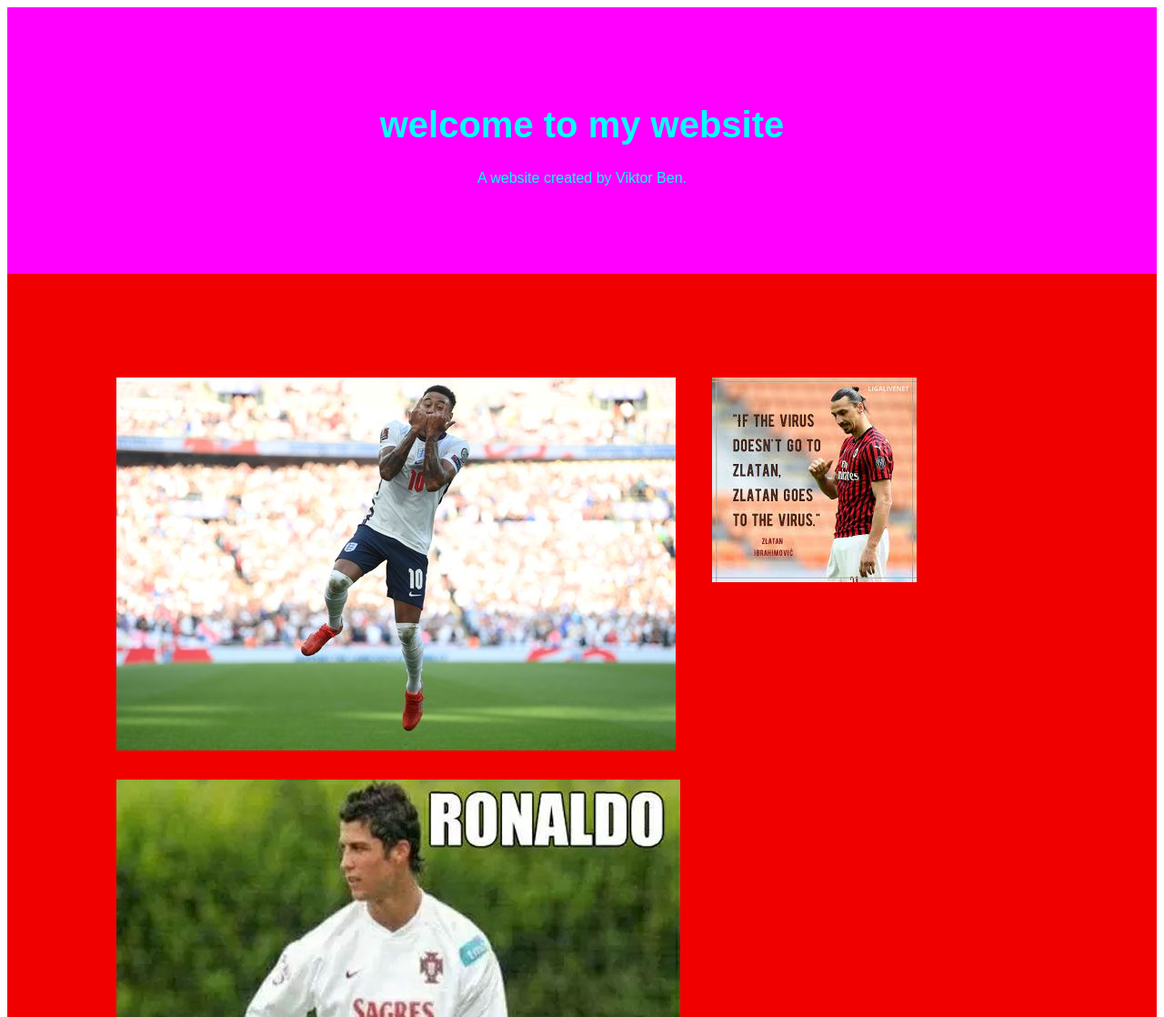
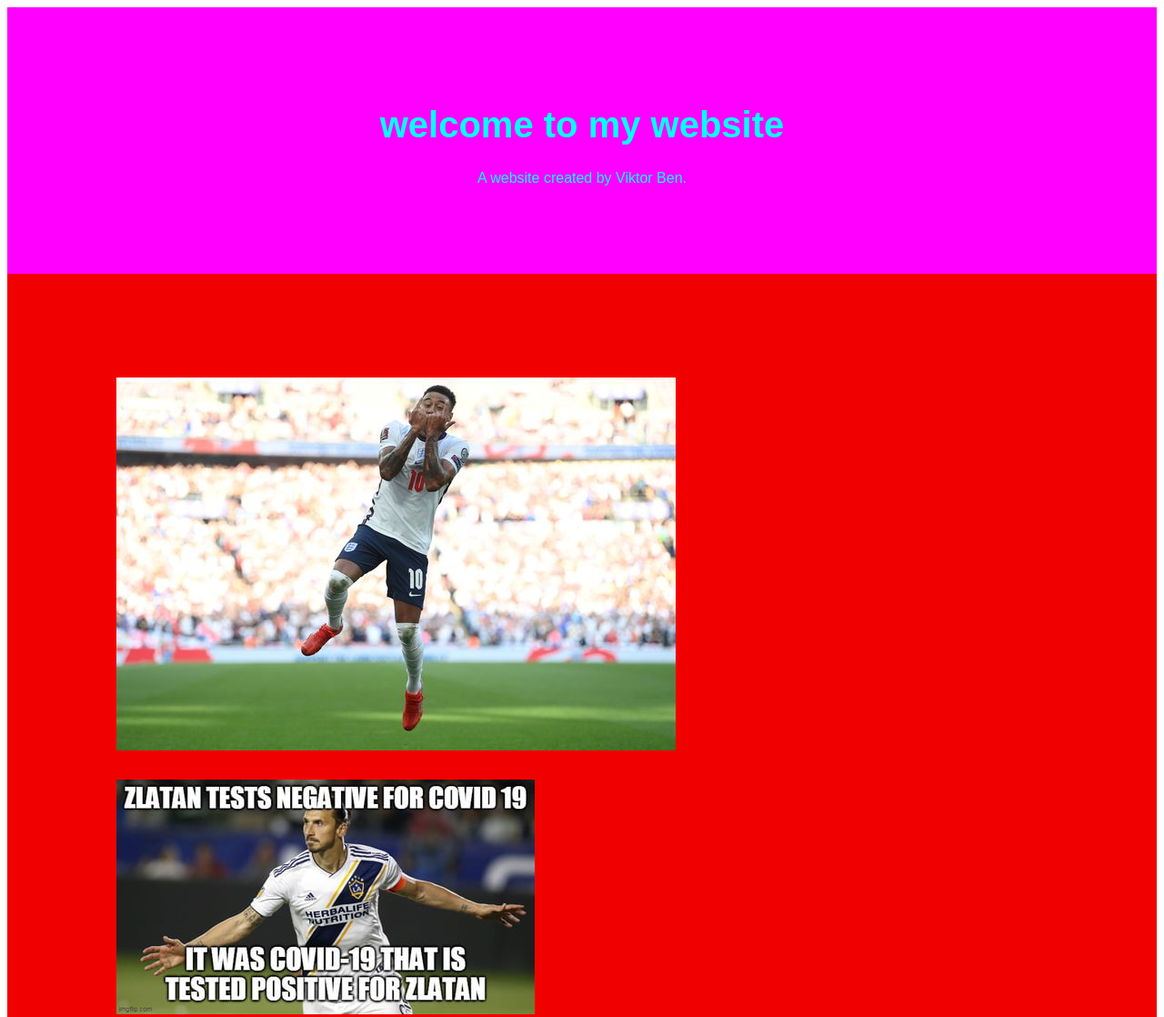
Before and after one commit to viktorben76/soccer, a plain HTML site: page docs/index.html in a window 1280 px wide. Shown: the top 1118 px of the page at 91% size. Drawn offline with Linux system fonts and the light colour scheme.

Commit message:
Update index.html

```diff
--- a/docs/index.html
+++ b/docs/index.html
@@ -50,7 +50,7 @@ body {
     </div>
     <div class="navbar">
         <a href="https://jlingz.com"> <img src="https://github.com/viktorben76/soccer/blob/main/docs/JLingz.jpg"> </a>
-        <a href="https://www.idnworld.com/fashion/AZSportswear-TShirts"><img src="https://github.com/viktorben76/soccer/blob/main/god.jfif"> </a>
+        <a href="https://www.idnworld.com/fashion/AZSportswear-TShirts"><img src="https://github.com/viktorben76/soccer/blob/main/docs/zlatan.jpg"> </a>
         <a href="https://www.cristianoronaldo.com/#cr7"><img src="https://github.com/viktorben76/soccer/blob/main/docs/suuuu.jpg"> </a>
         <a href="https://www.adidas.com/us/lionel_messi"><img src="https://github.com/viktorben76/soccer/blob/main/docs/messi.jpg"> </a>
 
```
